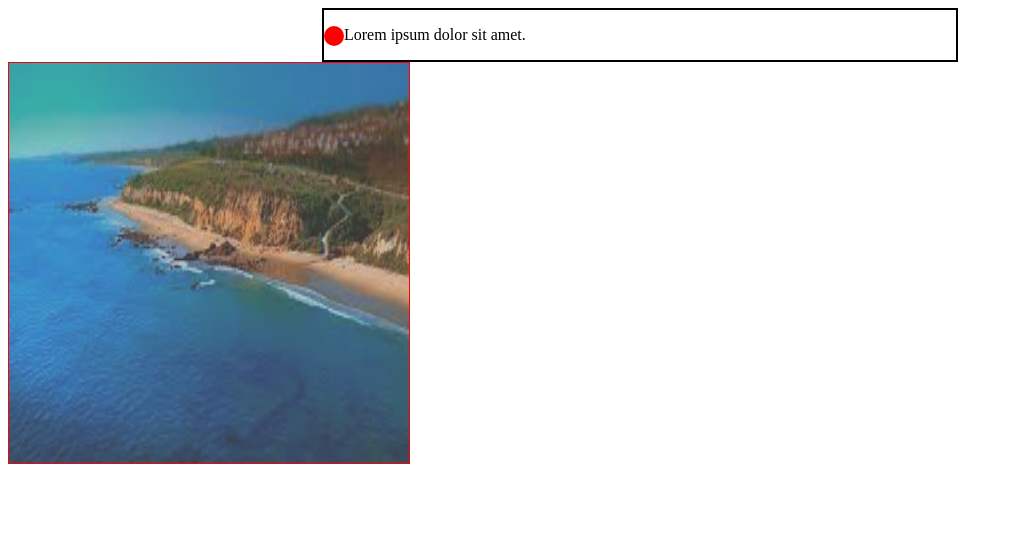
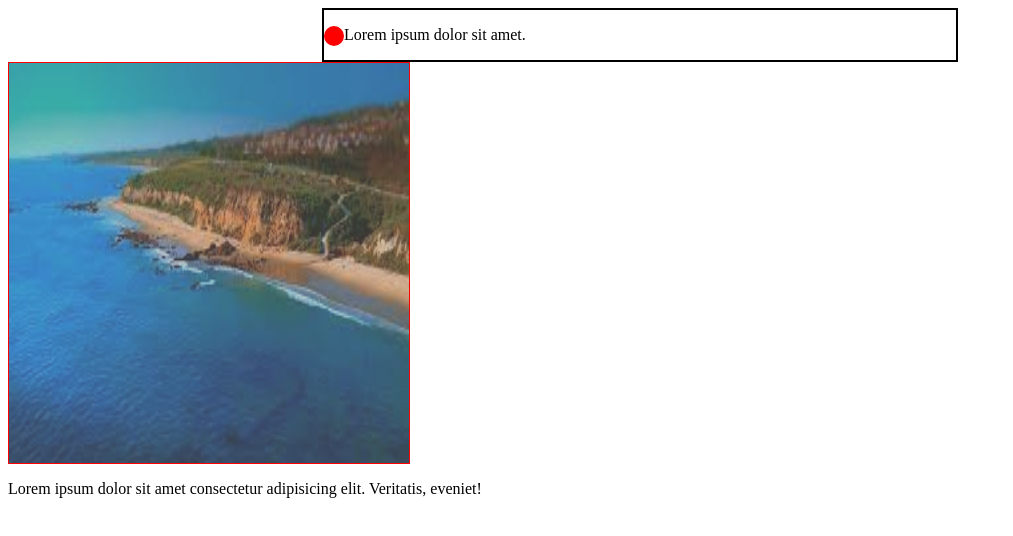
Before and after one commit to VioLet-Loutsik/test2022, a plain HTML site: page index.html in a window 1280 px wide. Shown: the whole page, without its empty margins (0-1013 px from the left). Drawn offline with Linux system fonts and the light colour scheme.

Commit message:
new p in file html

```diff
--- a/index.html
+++ b/index.html
@@ -15,5 +15,6 @@
         <div class="blocImg">
             <img src="./image/images.jpg" alt="">
         </div>
+        <p>Lorem ipsum dolor sit amet consectetur adipisicing elit. Veritatis, eveniet!</p>
 </body>
 </html>
```
